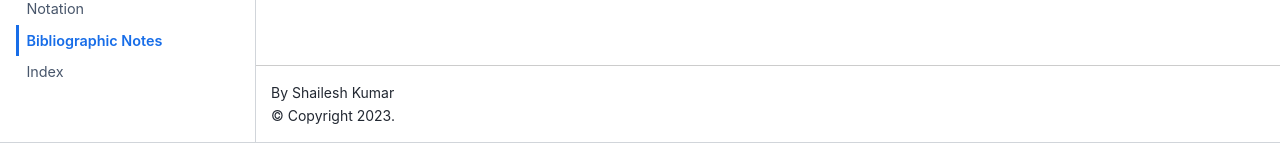
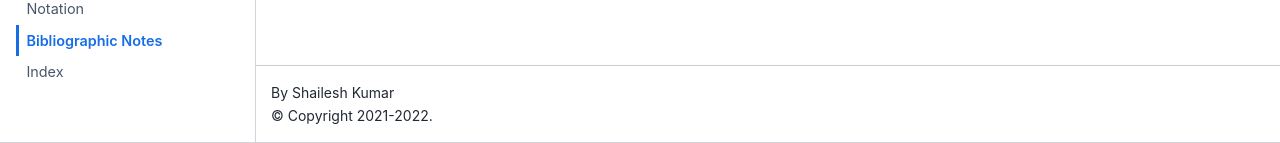
Before and after one commit to shailesh1729/tisp, a Jupyter Book: the page built from book/bib.md, in a window 1280 px wide. Shown: the part 758-901 px from the top of the page. Built offline with Jupyter Book 1.0.4 settings and Sphinx 7.4.7 and the Sphinx Book theme 1.1.4, drawn with Linux system fonts in a browser that asks for light colours; cross-references to code outside the pages are shown as plain code.

Commit message:
copyright string change

```diff
--- a/book/_config.yml
+++ b/book/_config.yml
@@ -2,7 +2,7 @@
 
 title: Optimization for Signal Processing
 author: Shailesh Kumar
-
+copyright: 2021-2022
 execute:
   execute_notebooks: force
 
```
